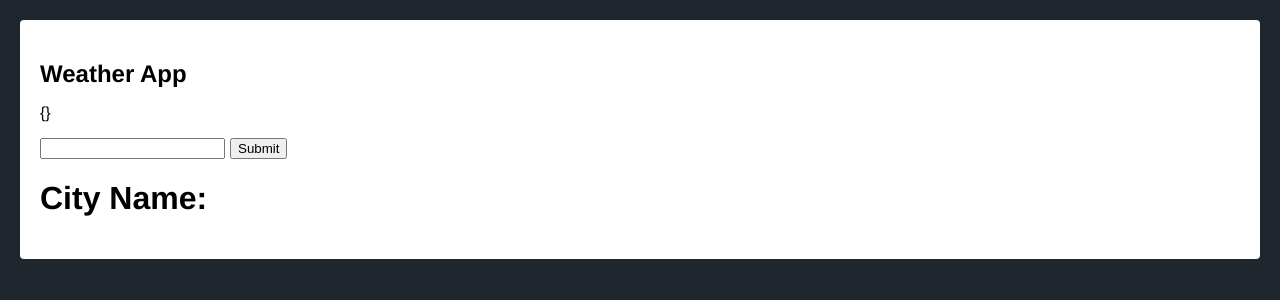
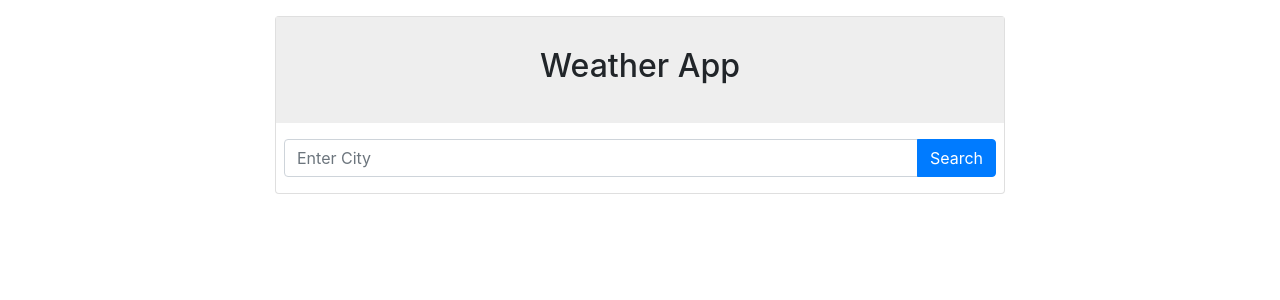
Before and after one commit to MalinkaMell/weather-react-app, a React (Create React App) app: page / in a window 1280 px wide. Shown: the top 300 px of the page. Built offline with nearby package versions, Linux system fonts and the light colour scheme.

Commit message:
separated components

```diff
--- a/public/index.html
+++ b/public/index.html
@@ -1,43 +1,26 @@
 <!DOCTYPE html>
 <html lang="en">
+
 <head>
   <meta charset="utf-8" />
   <link rel="icon" href="%PUBLIC_URL%/favicon.ico" />
   <meta name="viewport" content="width=device-width, initial-scale=1" />
   <meta name="theme-color" content="#000000" />
-    <meta
-      name="description"
-      content="Web site created using create-react-app"
-    />
+  <meta name="description" content="Weather Reactjs App" />
   <link rel="apple-touch-icon" href="%PUBLIC_URL%/logo192.png" />
-    <!--
-      manifest.json provides metadata used when your web app is installed on a
-      user's mobile device or desktop. See https://developers.google.com/web/fundamentals/web-app-manifest/
-    -->
   <link rel="manifest" href="%PUBLIC_URL%/manifest.json" />
-    <!--
-      Notice the use of %PUBLIC_URL% in the tags above.
-      It will be replaced with the URL of the `public` folder during the build.
-      Only files inside the `public` folder can be referenced from the HTML.
+  <!-- Bootstrap -->
+  <link rel="stylesheet" href="https://maxcdn.bootstrapcdn.com/bootstrap/4.4.1/css/bootstrap.min.css"
+    integrity="sha384-Vkoo8x4CGsO3+Hhxv8T/Q5PaXtkKtu6ug5TOeNV6gBiFeWPGFN9MuhOf23Q9Ifjh" crossorigin="anonymous" />
+  <!-- Font Awesome -->
+  <script src="https://cdnjs.cloudflare.com/ajax/libs/font-awesome/5.13.0/js/all.min.js"
+    integrity="sha256-KzZiKy0DWYsnwMF+X1DvQngQ2/FxF7MF3Ff72XcpuPs=" crossorigin="anonymous"></script>
+  <title>Weather App</title>
+</head>
 
-      Unlike "/favicon.ico" or "favicon.ico", "%PUBLIC_URL%/favicon.ico" will
-      work correctly both with client-side routing and a non-root public URL.
-      Learn how to configure a non-root public URL by running `npm run build`.
-    -->
-    <title>React App</title>
-  </head>
 <body>
   <noscript>You need to enable JavaScript to run this app.</noscript>
   <div id="root"></div>
-    <!--
-      This HTML file is a template.
-      If you open it directly in the browser, you will see an empty page.
+</body>
 
-      You can add webfonts, meta tags, or analytics to this file.
-      The build step will place the bundled scripts into the <body> tag.
-
-      To begin the development, run `npm start` or `yarn start`.
-      To create a production bundle, use `npm run build` or `yarn build`.
-    -->
-  </body>
 </html>
--- a/src/App.css
+++ b/src/App.css
@@ -1,30 +1,8 @@
-body {
-  background: #20262E;
-  padding: 20px;
-  font-family: Helvetica;
+.header {
+  background-color: #eeeeee;
+  padding: 30px;
 }
 
-#root {
-  background: #fff;
-  border-radius: 4px;
-  padding: 20px;
-  transition: all 0.2s;
+.results {
+  background-color: #eeeeee;
 }
-
-li {
-  margin: 8px 0;
-}
-
-h2 {
-  font-weight: bold;
-  margin-bottom: 15px;
-}
-
-.done {
-  color: rgba(0, 0, 0, 0.3);
-  text-decoration: line-through;
-}
-
-input {
-  margin-right: 5px;
-}
--- a/src/App.js
+++ b/src/App.js
@@ -1,11 +1,15 @@
 import React from 'react';
 import './App.css';
+import weatherData from './data.json';
+import Body from './components/body/Body';
+import Results from './components/results/Results';
+import SearchContainer from './components/search/Search';
 
 class App extends React.Component {
   constructor(props) {
     super(props)
     this.state = {
-    display: {},
+      display: null,
       input: "",
       data: [{
         "name": "Chicago",
@@ -47,27 +51,21 @@ class App extends React.Component {
 
   handleChange = e => {
     const { value } = e.target
-  	this.setState({input: value})
+    this.setState({ input: value })
   }
 
-  submitHandle = e => {
-  e.preventDefault()
-    this.state.data.map(city => {
-    this.state.input.toLowerCase() === city.name.toLowerCase() && this.setState({display: city})
+  handleSubmit = e => {
+    e.preventDefault();
+    this.state.data.map(city => this.state.input.toLowerCase() === city.name.toLowerCase() && this.setState({ display: city }))
+    this.setState({ input: "" })
   }
-    )
-  }
+
   render() {
     return (
-      <div>
-        <h2>Weather App</h2>
-        <p>{JSON.stringify(this.state.display)}</p>
-
-        <input type="text" value={this.state.input} onChange={this.handleChange} />
-        <button onClick={this.submitHandle}>Submit</button>
-
-        <h1>City Name: {this.state.display.name}</h1>
-      </div>
+      <Body>
+        <SearchContainer handleChange={this.handleChange} handleSubmit={this.handleSubmit} input={this.state.input} />
+        {this.state.display !== null && <Results city={this.state.display} />}
+      </Body>
     )
   }
 }
--- /dev/null
+++ b/src/components/body/Body.js
@@ -0,0 +1,20 @@
+import React from 'react';
+import { Container, Row, Col, Card } from 'react-bootstrap';
+import Header from './Header';
+
+const Body = props => {
+  return (
+    <Container className="content">
+      <Row className="justify-content-center">
+        <Col md={8} className="text-center mt-3">
+          <Card>
+            <Header title="Weather App" />
+            {props.children}
+          </Card>
+        </Col>
+      </Row>
+    </Container>
+  )
+}
+
+export default Body;
--- /dev/null
+++ b/src/components/body/Header.js
@@ -0,0 +1,11 @@
+import React from 'react';
+
+const Header = props => {
+  return (
+    <div className="header">
+      <h2>{props.title}</h2>
+    </div>
+  )
+}
+
+export default Header;
--- /dev/null
+++ b/src/components/button/Button.js
@@ -0,0 +1,14 @@
+import React from 'react';
+
+const Button = props => {
+  return (
+    <button
+      onClick={props.handleSubmit}
+      type={props.type}
+      className={props.class}>
+      {props.btnValue}
+    </button>
+  )
+}
+
+export default Button;
--- /dev/null
+++ b/src/components/input/Searchinput.js
@@ -0,0 +1,24 @@
+import React from 'react';
+
+const SearchInput = props => {
+  return (
+    <React.Fragment>
+      <input
+        className="form-control"
+        type={props.type}
+        value={props.input}
+        onChange={props.handleChange}
+        placeholder={props.placeholder}
+        list="cities"
+      />
+      {/* Adding datalist for faster testing */}
+      <datalist id="cities">
+        <option value="Chicago" />
+        <option value="New York" />
+        <option value="Los Angeles" />
+      </datalist>
+    </React.Fragment>
+  )
+}
+
+export default SearchInput;
--- /dev/null
+++ b/src/components/results/Results.js
@@ -0,0 +1,25 @@
+import React from 'react';
+
+
+const Results = props => {
+  return (
+    <div className="px-2 text-center">
+      <h3 className="my-3">{props.city.name}</h3>
+      <ul className="list-inline d-flex">
+        {
+          props.city.forecast.map((item, i) => (
+            <li className="list-inline-item flex-fill text-center results p-2" key={i}>
+              <p>{item.Date}</p>
+              <p>{item.Time}</p>
+              <p>Temperature: {item.temprature}</p>
+              <p>{item.temprature >= 60 ? <i className="fas fa-sun fa-2x"></i> : <i className="fas fa-cloud fa-2x"></i>}</p>
+              <p>Feels: {item.feels}</p>
+            </li>
+          ))
+        }
+      </ul>
+    </div>
+  )
+}
+
+export default Results;
--- /dev/null
+++ b/src/components/search/Search.js
@@ -0,0 +1,19 @@
+import React from 'react';
+import Button from '../button/Button';
+import SearchInput from '../input/Searchinput';
+
+
+const SearchContainer = props => {
+  return (
+    <form className="w-100 px-2 mt-3">
+      <div className="input-group mb-3">
+        <SearchInput handleChange={props.handleChange} input={props.input} type="text" placeholder="Enter City" />
+        <div className="input-group-append" >
+          <Button handleSubmit={props.handleSubmit} type="submit" class="btn btn-primary" btnValue="Search" />
+        </div>
+      </div>
+    </form>
+  )
+}
+
+export default SearchContainer;
```
Also changed, not shown: package.json (+6 -1 lines), src/data.json (renamed from data.json), 1 other file (tests, documents, lock files or other folders). Lines whose indentation alone changed are shown as unchanged.
